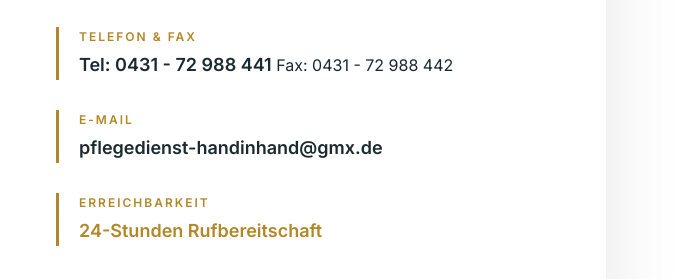
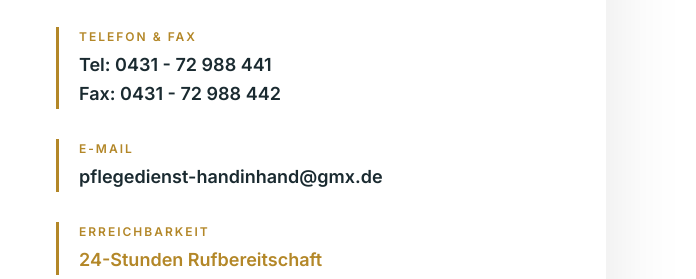
Before and after one commit to svyacheniytapok/pfd_Kiel2, a plain HTML site: page index.html in a window 1280 px wide. Shown: the part 2522-2801 px from the top of the page, 584-1280 px from the left. Drawn offline with nearby package versions, Linux system fonts and the light colour scheme; a web font is replaced by a local one.

Commit message:
Update index.html

```diff
--- a/index.html
+++ b/index.html
@@ -159,8 +159,8 @@
                 </div>
                 <div class="info-row">
                     <strong>TELEFON & FAX</strong>
-                    <span>Tel: 0431 - 72 988 441</span>
-                    <span style="font-size: 16px; font-weight: normal;">Fax: 0431 - 72 988 442</span>
+                    <span>Tel: 0431 - 72 988 441</span><br>
+                    <span>Fax: 0431 - 72 988 442</span>
                 </div>
                 <div class="info-row">
                     <strong>E-MAIL</strong>
```
